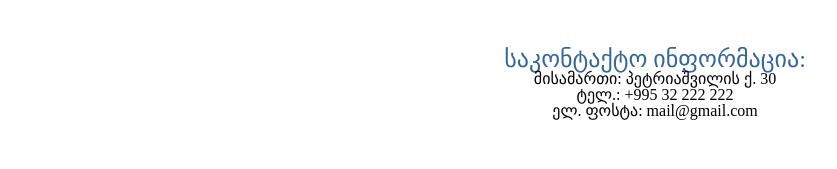
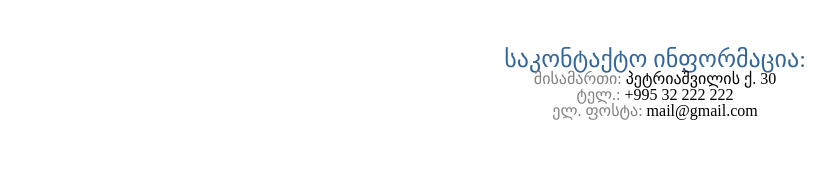
Before and after one commit to Ekhart-code001/Academy-3, a plain HTML site: page contact.html in a window 1280 px wide. Shown: the part 281-450 px from the top of the page, without its empty margins (0-837 px from the left). Drawn offline with Linux system fonts and the light colour scheme.

Commit message:
span add

```diff
--- a/contact.html
+++ b/contact.html
@@ -23,15 +23,12 @@
 
 	  </header>
 	  <section>
-	  <ul class="contact">
+	       <ul class="contact">
 	         <li class="li1">საკონტაქტო ინფორმაცია:</li>
-             <li class="li2">მისამართი: პეტრიაშვილის ქ. 30</li>
-            <li class="li2"> ტელ.: +995 32 222 222</li>
-             <li class="li2">ელ. ფოსტა: mail@gmail.com </li>
-	  </ul>
-
-
-
+             <li class="li2"><span class="value">მისამართი:</span> პეტრიაშვილის ქ. 30</li>
+             <li class="li2"> <span class="value">ტელ.:</span> +995 32 222 222</li>
+             <li class="li2"> <span class="value">ელ. ფოსტა:</span> mail@gmail.com </li>
+	       </ul>
 	  </section>
 
 
--- a/css/style.css
+++ b/css/style.css
@@ -73,3 +73,6 @@ section { margin-left:30px;
 	font-size:24px;
 	font-family: BPG Nino Mtavruli;
 }
+.value {
+	color:gray;
+}
```
